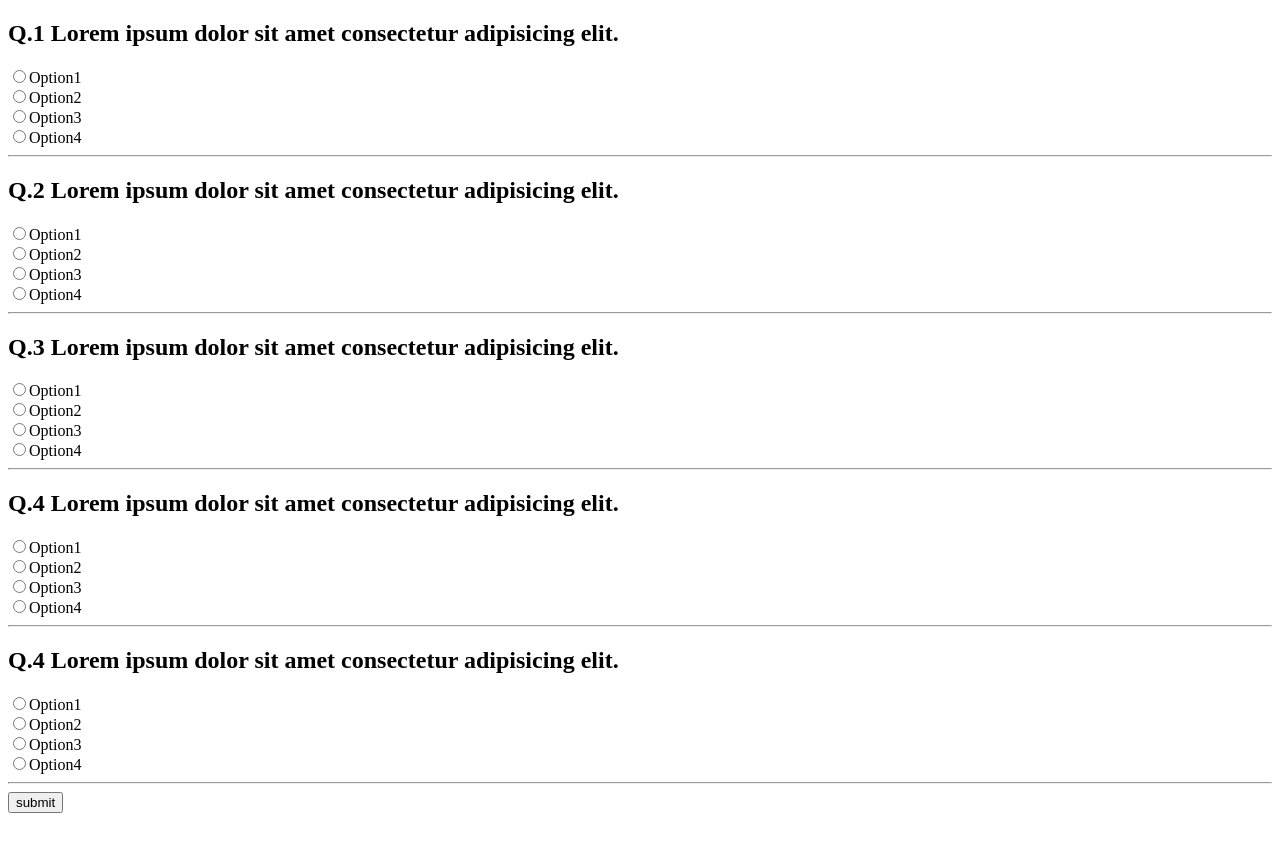
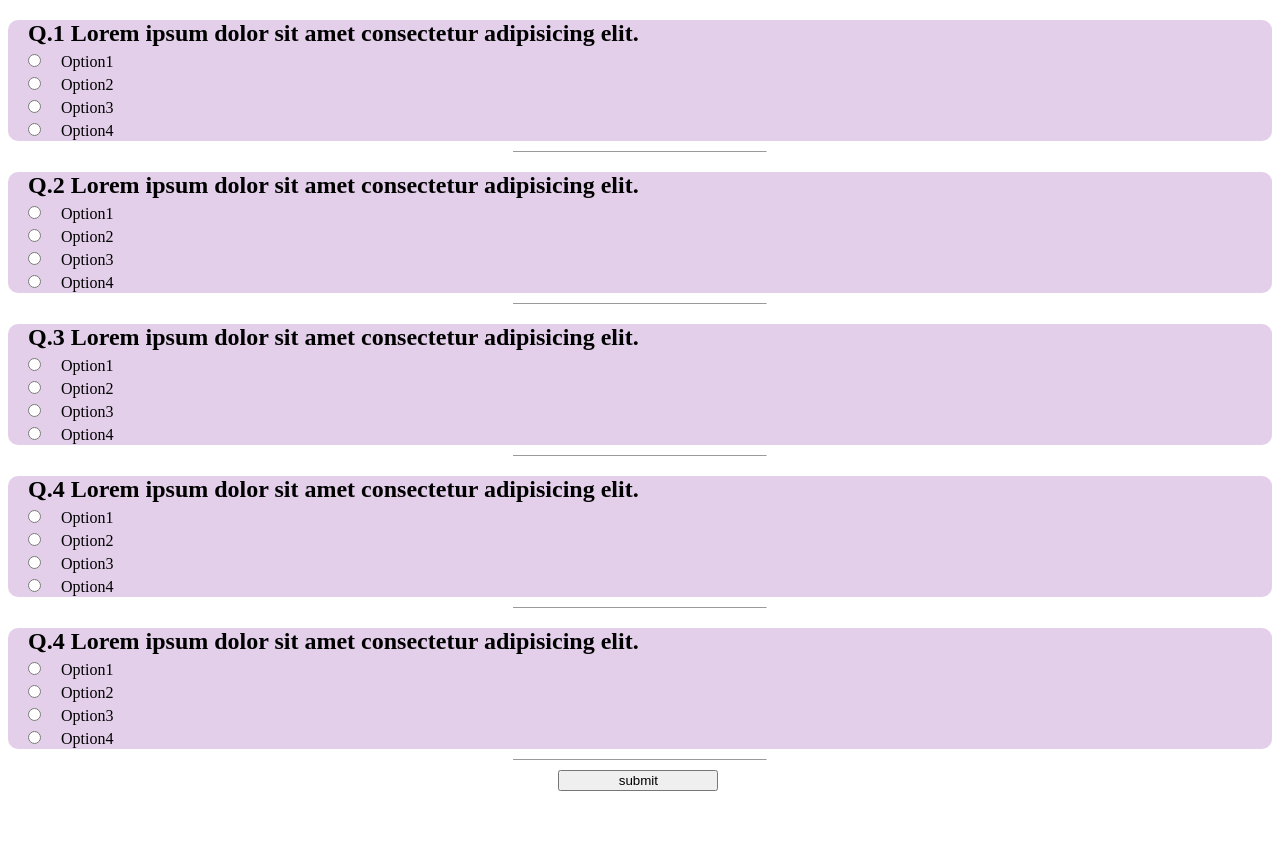
Before and after one commit to shantanushirbhate/PRPCEM-AMT, a plain HTML site: page index2.html in a window 1280 px wide. Drawn offline with Linux system fonts and the light colour scheme; the site is published under a folder, as on GitHub Pages, so addresses that start at the root find nothing.

Commit message:
update html

```diff
--- a/index2.html
+++ b/index2.html
@@ -6,7 +6,7 @@
     <meta http-equiv="X-UA-Compatible" content="IE=edge">
     <meta name="viewport" content="width=device-width, initial-scale=1.0">
     <!-- <link href="https://cdn.jsdelivr.net/npm/bootstrap@5.1.3/dist/css/bootstrap.min.css" rel="stylesheet" integrity="sha384-1BmE4kWBq78iYhFldvKuhfTAU6auU8tT94WrHftjDbrCEXSU1oBoqyl2QvZ6jIW3" crossorigin="anonymous"> -->
-    <link rel="stylesheet" href="/css/style2.css">
+    <link rel="stylesheet" href="css/style2.css">
     <script>
         document.addEventListener('DOMContentLoaded', function () {
             document.querySelector('btn').onsubmit = function () {
```
